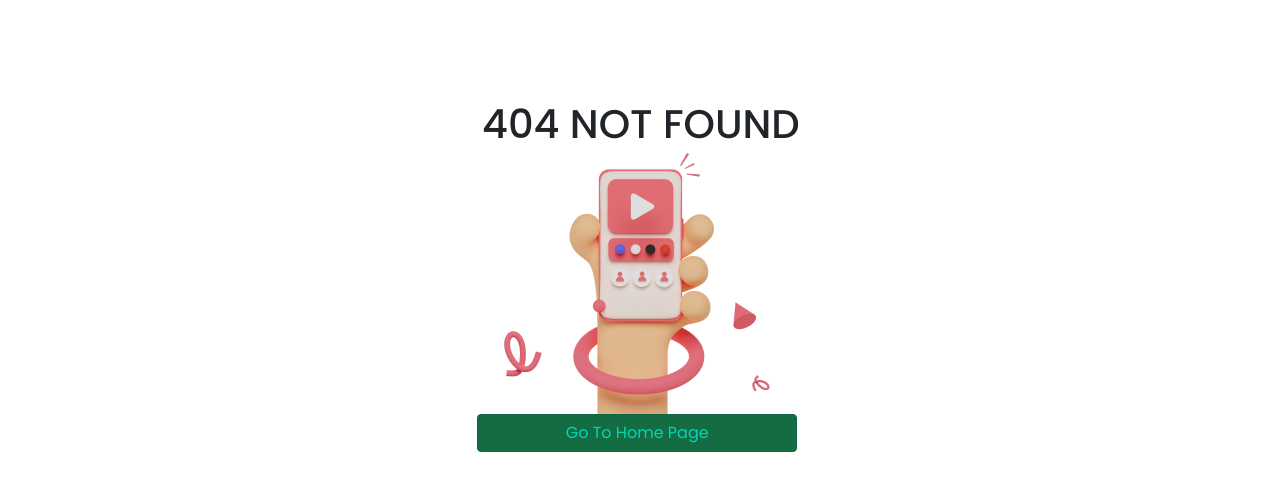
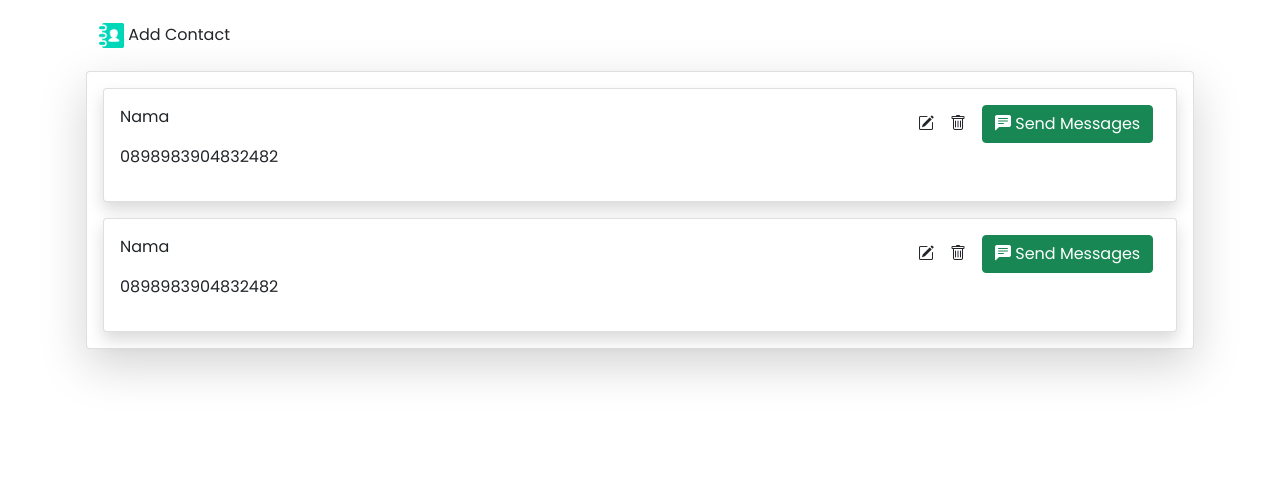
Before and after one commit to ilse31/whatsend, a React (Create React App) app: page /phonebook in a window 1280 px wide. Before the commit this address had no page. Shown: the top 490 px of the page. Built offline with nearby package versions, Linux system fonts and the light colour scheme.

Commit message:
finish a component

```diff
--- /dev/null
+++ b/src/components/Modals.jsx
@@ -0,0 +1,33 @@
+import React from 'react'
+import phonebook from '../assets/icons/whh_phonebook.png'
+const Modals = () =>
+{
+    return (
+        <div>
+            {/* Button trigger modal */ }
+            <button type="button" className="btn mb-3" data-bs-toggle="modal" data-bs-target="#exampleModal">
+                <img src={ phonebook } style={ { width: '25px' } } alt="" /> Add Contact
+            </button>
+            {/* Modal */ }
+            <div className="modal fade" id="exampleModal" tabIndex={ -1 } aria-labelledby="exampleModalLabel" aria-hidden="true">
+                <div className="modal-dialog modal-dialog-centered">
+                    <div className="modal-content">
+                        <div className="modal-header">
+                            <h5 className="modal-title" id="exampleModalLabel">Modal title</h5>
+                            <button type="button" className="btn-close" data-bs-dismiss="modal" aria-label="Close" />
+                        </div>
+                        <div className="modal-body">
+                            ...
+                        </div>
+                        <div className="modal-footer">
+                            <button type="button" className="btn btn-secondary" data-bs-dismiss="modal">Close</button>
+                            <button type="button" className="btn btn-success">Save changes</button>
+                        </div>
+                    </div>
+                </div>
+            </div>
+        </div>
+    )
+}
+
+export default Modals
--- a/src/components/Navbar.jsx
+++ b/src/components/Navbar.jsx
@@ -25,14 +25,14 @@ const Navbar = () =>
                         </a>
                     </li>
                     <li className="nav-item">
-                        <a href="/" className="nav-link">
+                        <NavLink to="/history" className="nav-link">
                             <i className="bi bi-clock-history"></i>
-                        </a>
+                        </NavLink>
                     </li>
                     <li className="nav-item">
-                        <a href="/" className="nav-link">
+                        <NavLink to='/' className="nav-link">
                             <i className="bi bi-person-circle"></i>
-                        </a>
+                        </NavLink>
                     </li>
                     <li className="nav-item">
                         <a href="/" className="nav-link">
@@ -67,7 +67,7 @@ const Navbar = () =>
                                 </ul>
                             </li>
                             <li className="nav-item">
-                                <a className="nav-link item-navbar" href="/">HISTORY</a>
+                                <NavLink className="nav-link item-navbar" to='/history'>HISTORY</NavLink>
                             </li>
                             <li className="nav-item dropdown item-navbar">
                                 <a className="nav-link dropdown-toggle" href="?" id="navbarDropdown" role="button" data-bs-toggle="dropdown" aria-expanded="false">
--- a/src/pages/Broadcast/Broadcast.jsx
+++ b/src/pages/Broadcast/Broadcast.jsx
@@ -3,8 +3,20 @@ import React from 'react'
 const Broadcast = () =>
 {
     return (
-        <div>
-            <button>Broadcast page</button>
+        <div className='container p-3'>
+            <div className="row">
+                <div className="col">
+                    <form action="">
+                        <p>Using Broadcast Messages you can send message to groups or Whatsapp contacts in bulk.</p>
+                        <div className="mb-3">
+                            <textarea name="broadcast" className='form-control' id="" cols="100" rows="15" />
+                        </div>
+                        <div className="d-grid gap-2 mt-3">
+                            <button className="btn btn-success" type="button">Button</button>
+                        </div>
+                    </form>
+                </div>
+            </div>
         </div>
     )
 }
--- /dev/null
+++ b/src/pages/History/History.jsx
@@ -0,0 +1,30 @@
+import React from 'react'
+
+const History = () =>
+{
+    return (
+        <div className='container p-3'>
+            <div className="row">
+                <div className="col">
+                    <p>Chat History</p>
+                    <p>List your recent chat history</p>
+                    <div className="card shadow">
+                        <div className="card-body">
+                            <div className="row justify-content-between">
+                                <div className="col-sm-7">
+                                    <p>089530571642</p>
+                                    <p>Lorem ipsum dolor sit amet, consectetur adipiscing elit. Quam nulla sit massa nunc  </p>
+                                </div>
+                                <div className="col-sm-3">
+                                    Wednesday Nov 12 2021, 0.48
+                                </div>
+                            </div>
+                        </div>
+                    </div>
+                </div>
+            </div>
+        </div>
+    )
+}
+
+export default History
--- a/src/pages/Home/Home.jsx
+++ b/src/pages/Home/Home.jsx
@@ -4,7 +4,7 @@ import bannerHome from '../../assets/img/chat-animate.svg'
 const Home = () =>
 {
     return (
-        <div className='container home'>
+        <div className='container home p-3'>
             <div className="row vh-100 align-items-center">
                 <div className="col-12 col-md-4">
                     <div className='banner'>
--- a/src/pages/Home/home.css
+++ b/src/pages/Home/home.css
@@ -1,6 +1,3 @@
-.home {
-  width: 100%;
-}
 .home-banner-title {
   width: 20em;
   font-size: 36px;
--- a/src/pages/Message/PersonalMessage.jsx
+++ b/src/pages/Message/PersonalMessage.jsx
@@ -1,13 +1,39 @@
 import React from 'react'
-
+import { NavLink } from 'react-router-dom'
+import phoneBook from '../../assets/icons/whh_phonebook.png'
+import './pm.css'
 const PersonalMessage = () =>
 {
     return (
-        <div className='container'>
+        <div className='container p-4'>
             <div className="row">
-                ini personal message page
+                <form action="">
+                    <div className="col-4">
+                        <label htmlFor="telp" class="form-label">No Telp</label>
+                        <br />
+                        <input
+                            className='input-telp'
+                            name='telp'
+                            id='telp'
+                            type="tel"
+                            roundedLeft="0"
+                            minLength='12'
+                            maxLength='13'
+                            placeholder="6212345.."
+                        />
+                        <br />
+                        <div className='phone pb-3'>
+                            <NavLink className='phonebook' to='/phonebook'><img src={ phoneBook } className='phone-book' alt="" /> Phonebook</NavLink>
+                        </div>
+                    </div>
+                    <p>Using Personal Messages you can send message to unsaved number.</p>
+                    <textarea name="personal" className='form-control' id="" cols="100" rows="15" />
+                    <div className="d-grid gap-2 mt-3">
+                        <button className="btn btn-success" type="button">Button</button>
+                    </div>
+                </form>
             </div>
-        </div>
+        </div >
     )
 }
 
--- /dev/null
+++ b/src/pages/Message/pm.css
@@ -0,0 +1,21 @@
+.phone-book {
+  width: 25px;
+}
+.input-telp {
+  border: 1px solid #00d7b9;
+  border-radius: 5px;
+  width: 20em;
+}
+.input-telp:focus {
+  outline: none;
+  box-shadow: none;
+}
+.phone {
+  display: inline-block;
+  margin-top: 20px;
+}
+@media only screen and (max-width: 844px) {
+  .phonebook {
+    display: flex;
+  }
+}
--- /dev/null
+++ b/src/pages/PhoneBook/PhoneBook.jsx
@@ -0,0 +1,48 @@
+
+import React from 'react'
+import Modals from '../../components/Modals'
+
+const PhoneBook = () =>
+{
+    return (
+        <div className='container p-3'>
+            <Modals />
+            <div className="card shadow-lg">
+                <div className="card-body">
+                    <div className="card shadow mb-3">
+                        <div className="card-body">
+                            <div className="row justify-content-between">
+                                <div className="col-sm-7">
+                                    <p>Nama</p>
+                                    <p>0898983904832482</p>
+                                </div>
+                                <div className="col-sm-3">
+                                    <i class="bi bi-pencil-square"></i>
+                                    <i class="bi bi-trash ms-3"></i>
+                                    <button className='btn btn-success ms-3'><i class="bi bi-chat-left-text-fill"></i> Send Messages</button>
+                                </div>
+                            </div>
+                        </div>
+                    </div>
+                    <div className="card shadow">
+                        <div className="card-body">
+                            <div className="row justify-content-between">
+                                <div className="col-sm-7">
+                                    <p>Nama</p>
+                                    <p>0898983904832482</p>
+                                </div>
+                                <div className="col-sm-3">
+                                    <i class="bi bi-pencil-square"></i>
+                                    <i class="bi bi-trash ms-3"></i>
+                                    <button className='btn btn-success ms-3'><i class="bi bi-chat-left-text-fill"></i> Send Messages</button>
+                                </div>
+                            </div>
+                        </div>
+                    </div>
+                </div>
+            </div>
+        </div>
+    )
+}
+
+export default PhoneBook
--- a/src/routers/index.js
+++ b/src/routers/index.js
@@ -2,9 +2,11 @@ import React from "react";
 import { Switch, Route } from "react-router-dom";
 import Navbar from "../components/Navbar";
 import Broadcast from "../pages/Broadcast/Broadcast";
+import History from "../pages/History/History";
 import Home from "../pages/Home/Home";
 import PersonalMessage from "../pages/Message/PersonalMessage";
 import NotFoundPage from "../pages/notFound/NotFoundPage";
+import PhoneBook from "../pages/PhoneBook/PhoneBook";
 const Router = () => {
   return (
     <Switch>
@@ -20,6 +22,14 @@ const Router = () => {
         <Navbar />
         <Broadcast />
       </Route>
+      <Route exact path='/history'>
+        <Navbar />
+        <History />
+      </Route>
+      <Route exact path='/phonebook'>
+        <Navbar />
+        <PhoneBook />
+      </Route>
       <Route path='*'>
         <NotFoundPage />
       </Route>
```
Also changed, not shown: src/assets/icons/whh_phonebook.png (added), src/pages/Broadcast/broadcast.css (added).
